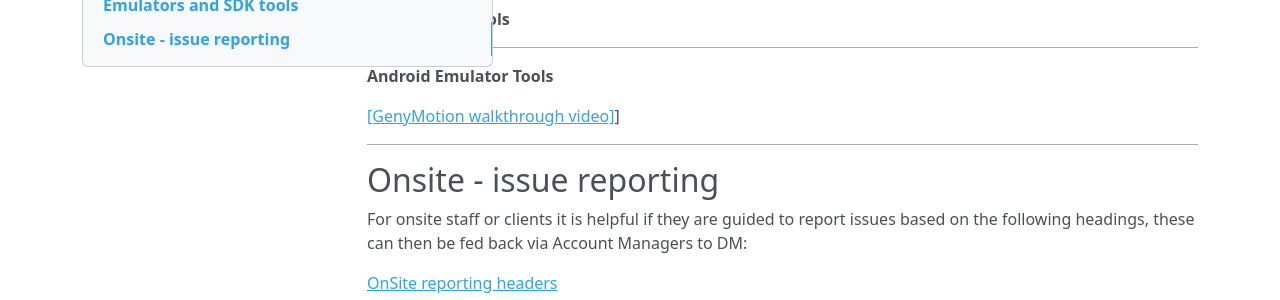
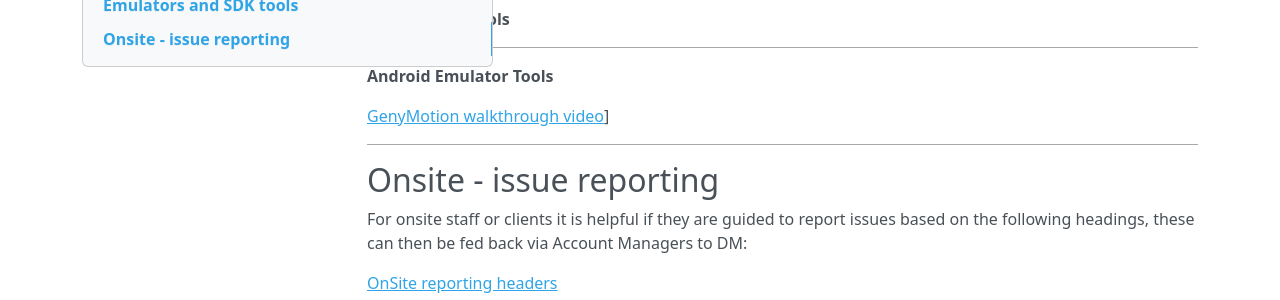
Before and after one commit to denovo/Antenna-faq, an MkDocs documentation site: the page built from docs/qa.md, in a window 1280 px wide and 900 px high, scrolled down 3384 px. Shown: the part 485-785 px from the top of the window. Built offline with MkDocs 1.6.1, drawn with Linux system fonts in a browser that asks for light colours; nearby versions of some CDN libraries; old or Windows-style settings are respelled for this version of MkDocs.

Commit message:
Updated qa.md

```diff
--- a/docs/qa.md
+++ b/docs/qa.md
@@ -185,7 +185,7 @@ https://developers.google.com/cloud-test-lab/?hl=en  https://firebase.google.com
 
 **Android Emulator Tools**
 
-[[GenyMotion walkthrough video]](https://drive.google.com/open?id=0BwiezndqtVwBdzBFTEJIR2VNRGc)]
+[GenyMotion walkthrough video](https://drive.google.com/open?id=0BwiezndqtVwBdzBFTEJIR2VNRGc)]
 
 ------
 
```
